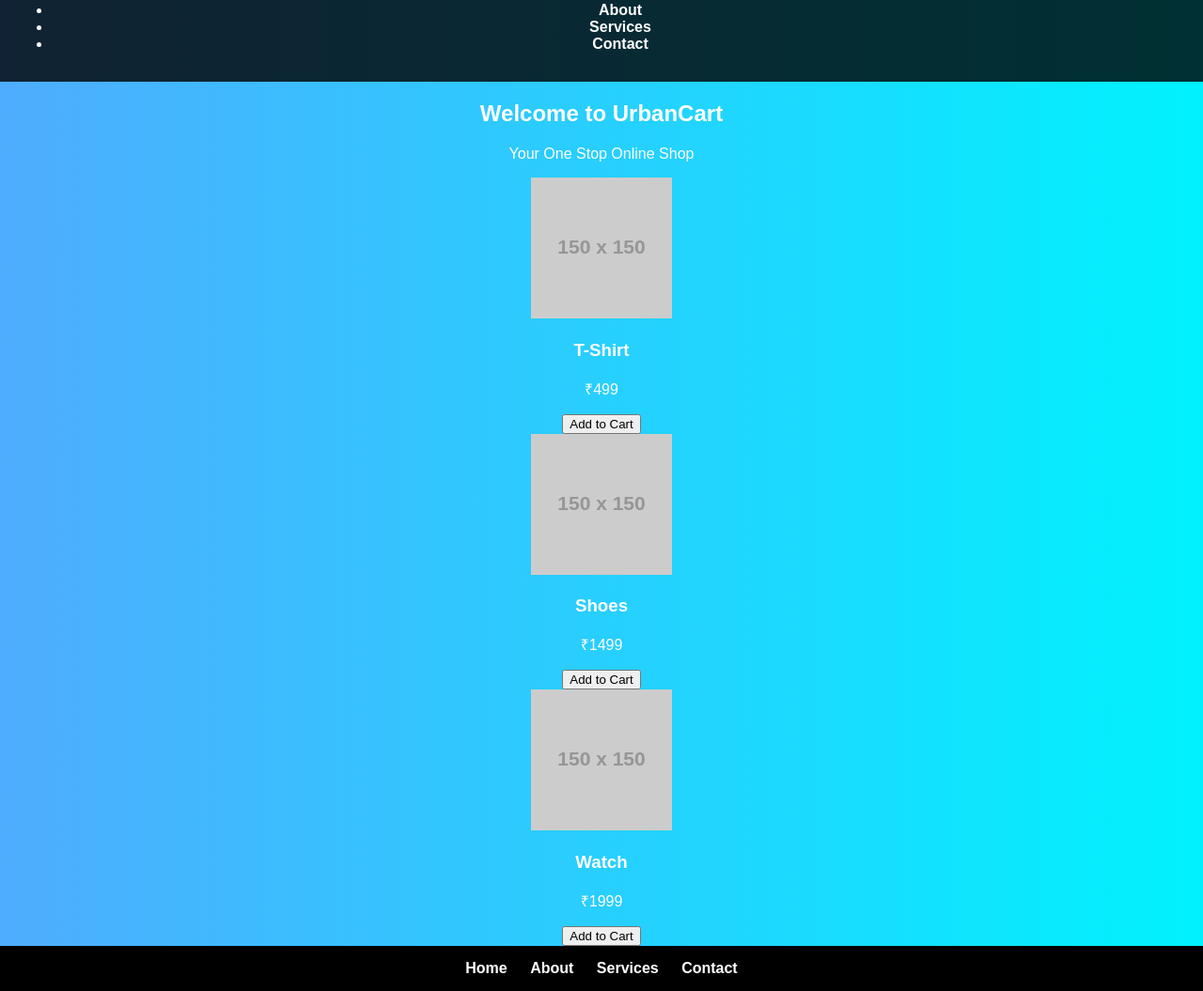
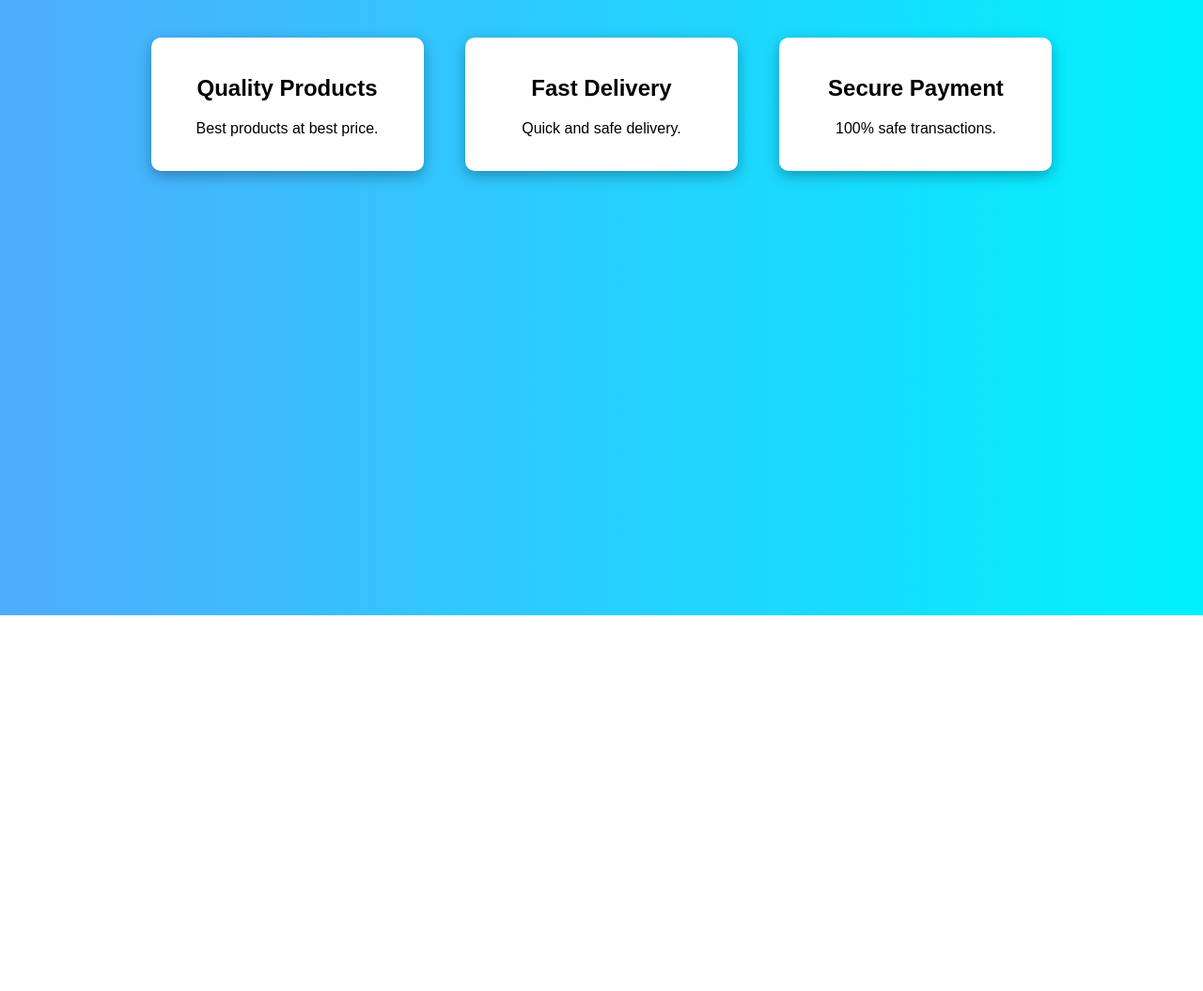
Before and after one commit to raidewasheesh-spec/ecommerce-project, a plain HTML site: page index.html in a window 1280 px wide. Shown: the part 145-1200 px from the top of the page at 94% size. After the commit the page ends 800 px from the top, so only its background shows below. Drawn offline with Linux system fonts and the light colour scheme; placeholder pictures from the web are drawn by us.

Commit message:
Refactor index.html structure and update title

```diff
--- a/index.html
+++ b/index.html
@@ -1,59 +1,36 @@
 <!DOCTYPE html>
 <html>
 <head>
-    <title>UrbanCart - Online Store</title>
+    <title>Home</title>
     <link rel="stylesheet" href="style.css">
 </head>
 <body>
 
-<header>
-    <h1>UrbanCart</h1>
-    <nav>
-    <ul>
-        <li><a href="index.html">Home</a></li>
-        <li><a href="about.html">About</a></li>
-        <li><a href="services.html">Services</a></li>
-        <li><a href="contact.html">Contact</a></li>
-    </ul>
+<nav>
+    <a href="index.html">Home</a>
+    <a href="about.html">About</a>
+    <a href="services.html">Services</a>
+    <a href="contact.html">Contact</a>
 </nav>
 
-</header>
+<h1>Welcome to My Website</h1>
 
-<section class="banner">
-    <h2>Welcome to UrbanCart</h2>
-    <p>Your One Stop Online Shop</p>
-</section>
-
-<section class="products">
-    <div class="product">
-        <img src="https://via.placeholder.com/150">
-        <h3>T-Shirt</h3>
-        <p>₹499</p>
-        <button onclick="addToCart()">Add to Cart</button>
+<div class="container">
+    <div class="card">
+        <h2>Quality Products</h2>
+        <p>Best products at best price.</p>
     </div>
 
-    <div class="product">
-        <img src="https://via.placeholder.com/150">
-        <h3>Shoes</h3>
-        <p>₹1499</p>
-        <button onclick="addToCart()">Add to Cart</button>
+    <div class="card">
+        <h2>Fast Delivery</h2>
+        <p>Quick and safe delivery.</p>
     </div>
 
-    <div class="product">
-        <img src="https://via.placeholder.com/150">
-        <h3>Watch</h3>
-        <p>₹1999</p>
-        <button onclick="addToCart()">Add to Cart</button>
+    <div class="card">
+        <h2>Secure Payment</h2>
+        <p>100% safe transactions.</p>
     </div>
-</section>
+</div>
 
-<script src="script.js"></script>
 </body>
 </html>
-<!-- update -->
-<nav style="background:black; padding:15px;">
-    <a href="index.html" style="color:white; margin:10px;">Home</a>
-    <a href="about.html" style="color:white; margin:10px;">About</a>
-    <a href="services.html" style="color:white; margin:10px;">Services</a>
-    <a href="contact.html" style="color:white; margin:10px;">Contact</a>
-</nav>
```
